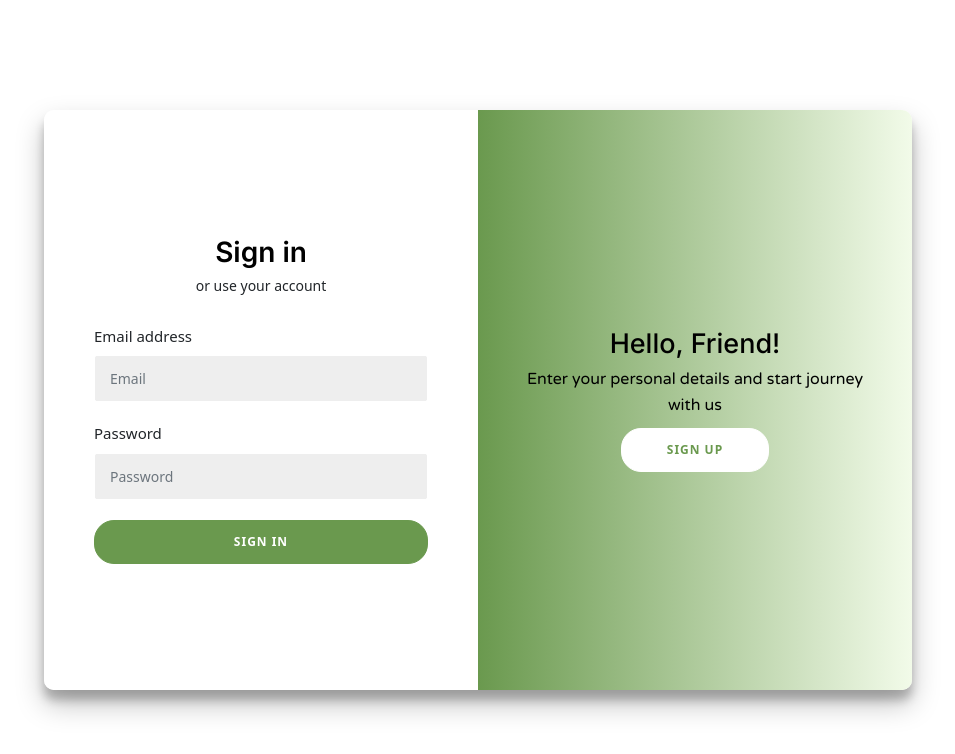
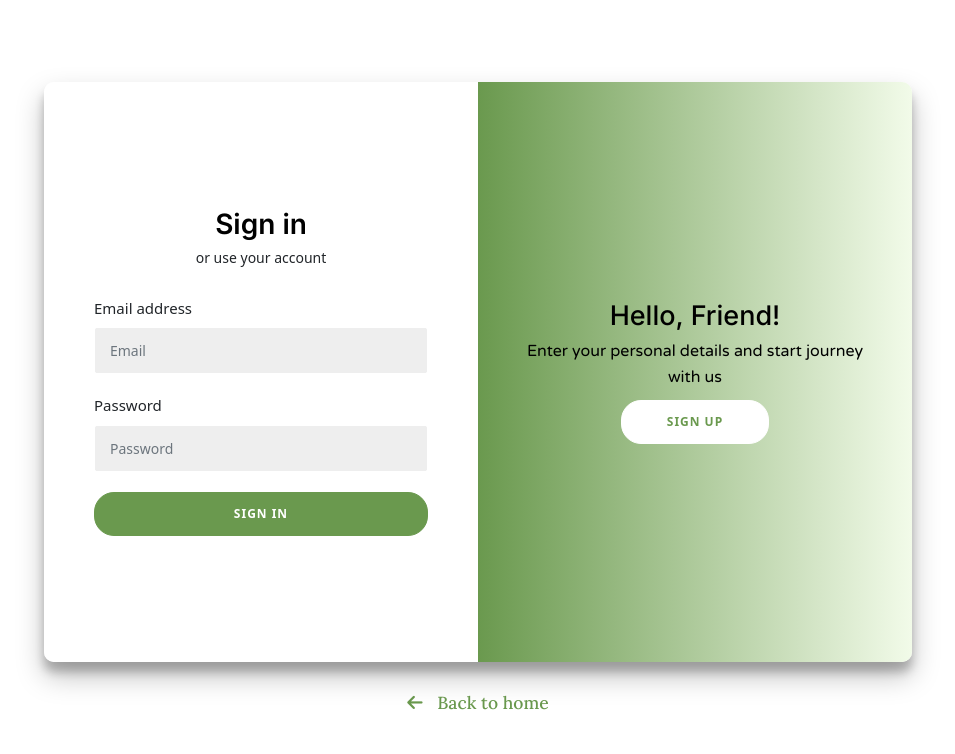
Before and after one commit to anupamKlizos/blog-hive-frontend, a plain HTML site: page login.html in a window 1280 px wide. Shown: the whole page, without its empty margins (162-1117 px from the left). Drawn offline with nearby package versions, Linux system fonts and the light colour scheme.

Commit message:
login page add back home btn

```diff
--- a/login.html
+++ b/login.html
@@ -79,6 +79,8 @@
                         </div>
                     </div>
                 </div>
+
+                <a href="index.html" class="h3 mt-5"><i class="fa-solid fa-arrow-left me-3"></i> Back to home</a>
             </div>
 
         </div>
```
